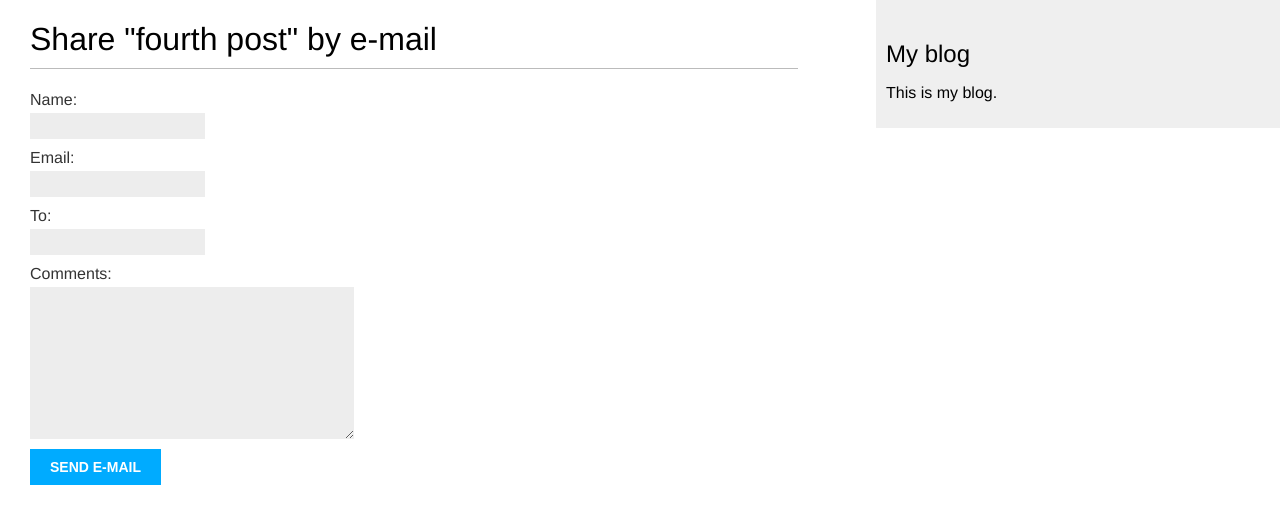
After one commit to sfkl-i/blog_v2, a Django app: page /blog/4/share/ in a window 1280 px wide. The commit adds this page. Shown: the top 524 px of the page. Run offline with Django 3.2, Linux system fonts and the light colour scheme; data comes from the database, SQL or seed files in the repository; both versions use the stored data as it was after the commit.

```diff
--- /dev/null
+++ b/blog/forms.py
@@ -0,0 +1,9 @@
+from django import forms
+
+
+class EmailPostForm(forms.Form):
+    name = forms.CharField(max_length=30)
+    email = forms.EmailField()
+    to = forms.EmailField()
+    comments = forms.CharField(required=False,
+                               widget=forms.Textarea)
--- a/blog/models.py
+++ b/blog/models.py
@@ -48,3 +48,21 @@ class Post(models.Model):
 
     def __str__(self):
         return self.title
+
+
+class Comment(models.Model):
+    post = models.ForeignKey(Post,
+                             on_delete=models.CASCADE,
+                             related_name='comments')
+    name = models.CharField(max_length=80)
+    email = models.EmailField()
+    body = models.TextField()
+    created = models.DateTimeField(auto_now_add=True)
+    updated = models.DateTimeField(auto_now=True)
+    active = models.BooleanField(default=True)
+
+    class Meta:
+        ordering = ('created',)
+
+    def __str__(self):
+        return f'Comment by {self.name} on {self.post}'
--- a/blog/templates/blog/post/detail.html
+++ b/blog/templates/blog/post/detail.html
@@ -6,4 +6,9 @@
         Published {{ post.publish }} by {{ post.author }}
     </p>
     {{ post.body|linebreaks }}
+    <p>
+         <a href="{% url "blog:post_share" post.id %}">
+         Share this post
+         </a>
+    </p>
 {% endblock %}
--- /dev/null
+++ b/blog/templates/blog/post/share.html
@@ -0,0 +1,23 @@
+{% extends "blog/base.html" %}
+{% block title %}Share a post{% endblock %}
+{% block content %}
+    {% if sent %}
+    <h1>E-mail successfully sent</h1>
+    <p>
+    "{{ post.title }}" was successfully sent to {{ form.cleaned_data.to }}
+    </p>
+    {% else %}
+    <h1>Share "{{ post.title }}" by e-mail</h1>
+    <form method="post">
+    {{ form.as_p }}
+    {% csrf_token %}
+<!--    {% for field in form %}-->
+<!--        <div>-->
+<!--        {{ field.errors }}-->
+<!--        {{ field.label_tag }} {{ field }}-->
+<!--        </div>-->
+<!--    {% endfor %}-->
+    <input type="submit" value="Send e-mail">
+    </form>
+    {% endif %}
+{% endblock %}
--- a/blog/urls.py
+++ b/blog/urls.py
@@ -10,4 +10,5 @@ urlpatterns = [
     path('<int:year>/<int:month>/<int:day>/<slug:post>/',
          views.post_detail,
          name='post_detail'),
+    path('<int:post_id>/share/', views.post_share, name='post_share')
 ]
--- a/blog/views.py
+++ b/blog/views.py
@@ -3,6 +3,8 @@ from .models import Post, PublishedManager
 from django.core.paginator import Paginator, EmptyPage, \
                                         PageNotAnInteger
 from django.views.generic import ListView
+from .forms import EmailPostForm
+from django.core.mail import send_mail
 
 
 class PostListView(ListView):
@@ -38,3 +40,28 @@ def post_detail(request, year, month, day, post):
     return render(request,
                   'blog/post/detail.html',
                   {'post': post})
+
+def post_share(request, post_id):
+    # Retrieve post by id
+    post = get_object_or_404(Post, id=post_id, status='published')
+    sent = False
+    if request.method == 'POST':
+        # Form was submitted
+        form = EmailPostForm(request.POST)
+        if form.is_valid():
+            # Form fields passed validation
+            cd = form.cleaned_data
+            post_url = request.build_absolute_uri(
+                post.get_absolute_url())
+            subject = f"{cd['name']} recommends you read " \
+                      f"{post.title}"
+            message = f"Read {post.title} at {post_url}\n\n" \
+                      f"{cd['name']}\'s comments: {cd['comments']}"
+            send_mail(subject, message,  'safa1320@gmail.com', [cd['to']])
+            sent = True
+    else:
+        form = EmailPostForm()
+
+    return render(request, 'blog/post/share.html', {'post': post,
+                                                    'form': form,
+                                                    'sent': sent})
--- a/mysite/settings.py
+++ b/mysite/settings.py
@@ -120,3 +120,9 @@ USE_TZ = True
 # https://docs.djangoproject.com/en/3.1/howto/static-files/
 
 STATIC_URL = '/static/'
+
+EMAIL_HOST = 'smtp.gmail.com'
+EMAIL_HOST_USER = 'safa1320@gmail.com'
+EMAIL_HOST_PASSWORD = 'zmcasJ24'
+EMAIL_PORT = 587
+EMAIL_USE_TLS = True
```
Also changed, not shown: blog/admin.py (+8 -1 lines), requirements.txt (added, +8 -0 lines), blog/migrations/0001_initial.py (added), blog/templates/pagination.html (indentation only), db.sqlite3 (added), 1 other file.
